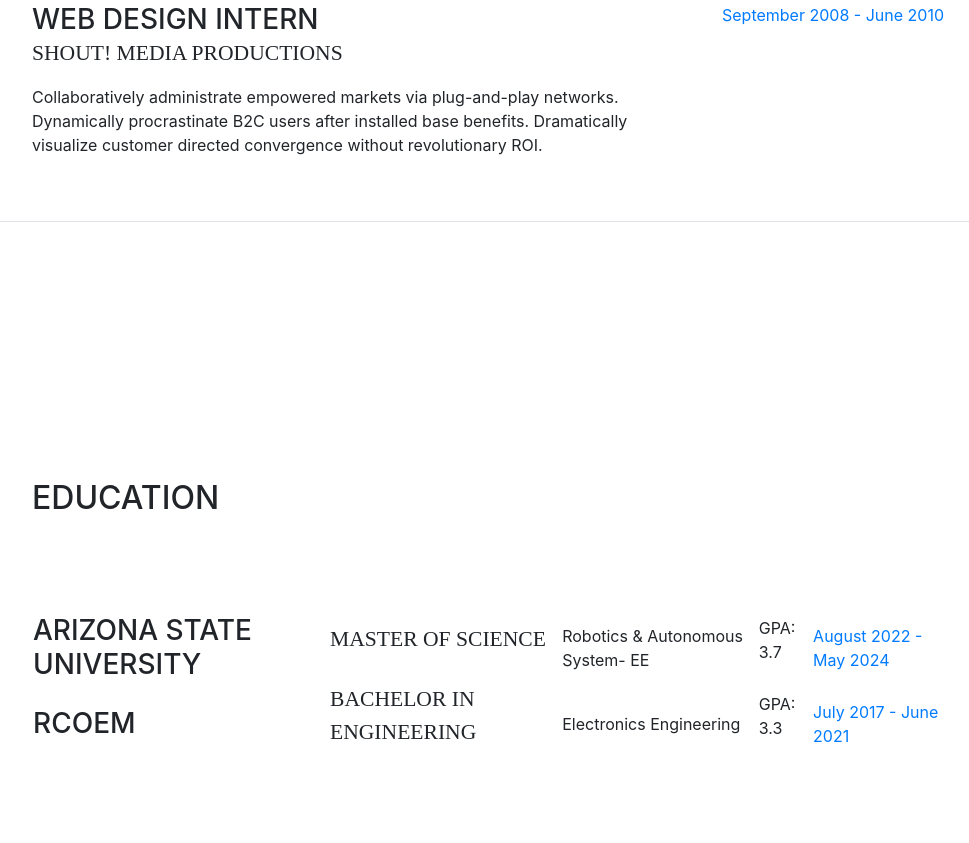
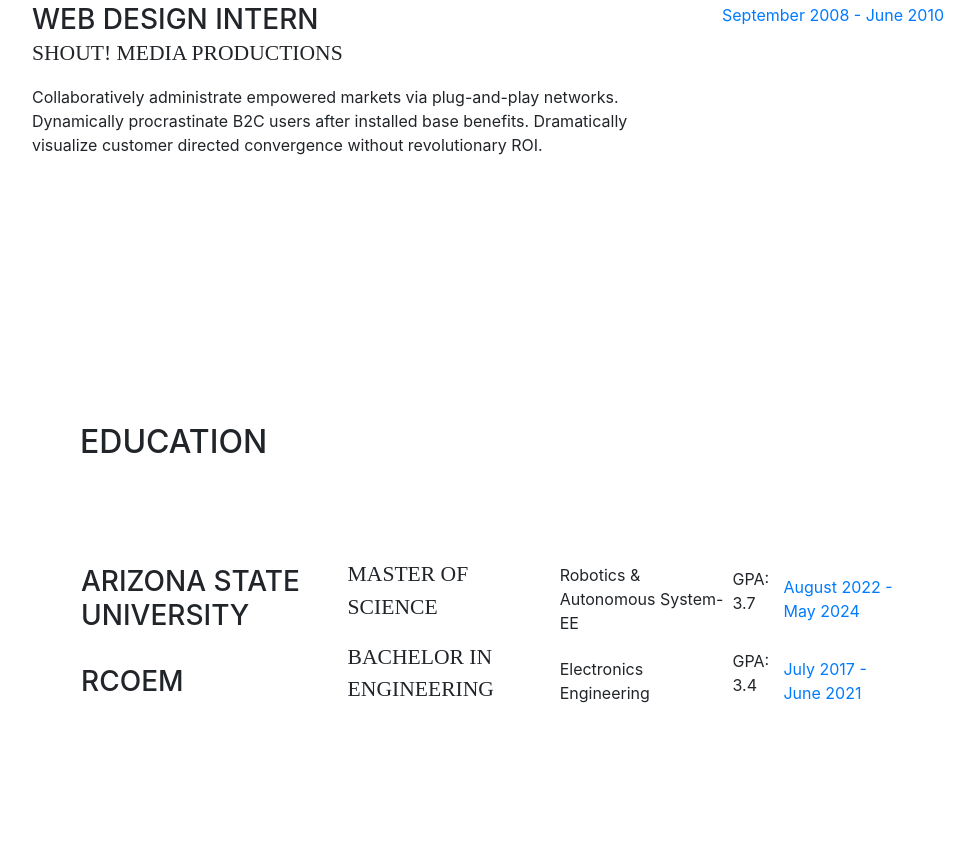
Before and after one commit to nishadkale2109/AME494598Fall2023, a website with bundled scripts: page basicServers/staticHosting/public/index.html in a window 1280 px wide. Shown: the part 1657-2500 px from the top of the page, without its empty margins (288-1257 px from the left). Built offline with nearby package versions, Linux system fonts and the light colour scheme; files whose address does not match are found by name; a web font is replaced by a local one.

Commit message:
modified:   basicServers/staticHosting/public/index.html

```diff
--- a/basicServers/staticHosting/public/index.html
+++ b/basicServers/staticHosting/public/index.html
@@ -159,12 +159,10 @@
 
         </div>
 
-      </section>
-
-      <section class="resume-section p-3 p-lg-5 d-flex flex-column" id="education">
-        <div class="my-auto">
-          <h2 class="mb-5">Education</h2>
-          <table>
+        <section class="resume-section p-3 p-lg-5 d-flex flex-column" id="education">
+          <div class="my-auto">
+            <h2 class="mb-5">Education</h2>
+           <table>
             <div class="resume-item d-flex flex-column flex-md-row mb-5">
               <div class="resume-content mr-auto">
                 <tr>
@@ -184,7 +182,7 @@
                <td><h3 class="mb-0">RCOEM</h3></td>
                 <td><div class="subheading mb-3">Bachelor in Engineering</div></td>
                 <td><div>Electronics Engineering</div></td>
-                <td><p>GPA: 3.3</p></td>
+                <td><p>GPA: 3.4</p></td>
               </div>
               <div class="resume-date text-md-right">
                 <td><span class="text-primary"> July 2017 - June 2021</span></td>
@@ -193,7 +191,7 @@
           </tr>
           </div>
         </table>
-
+        </section>
 
       </section>
 
```
